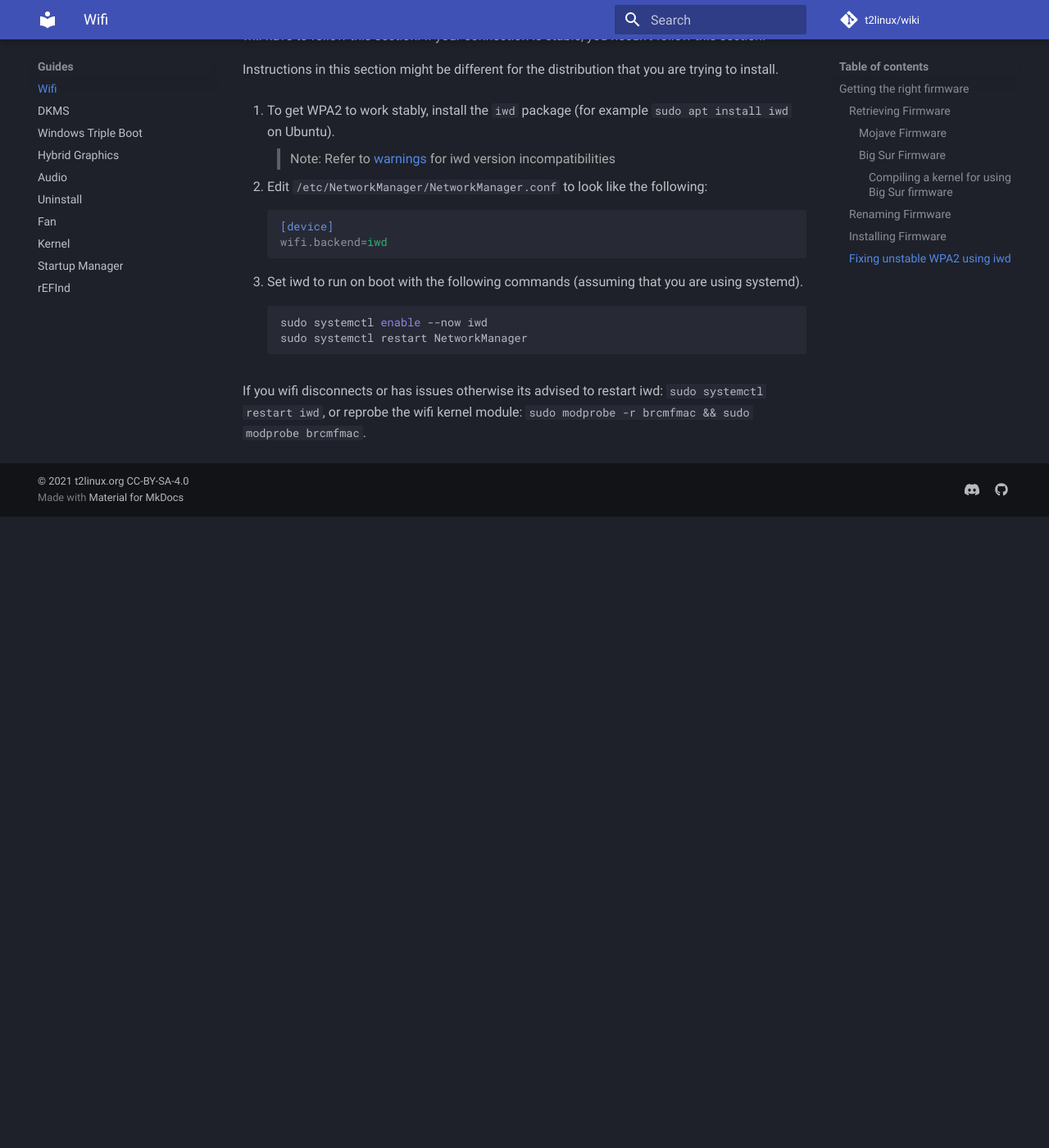
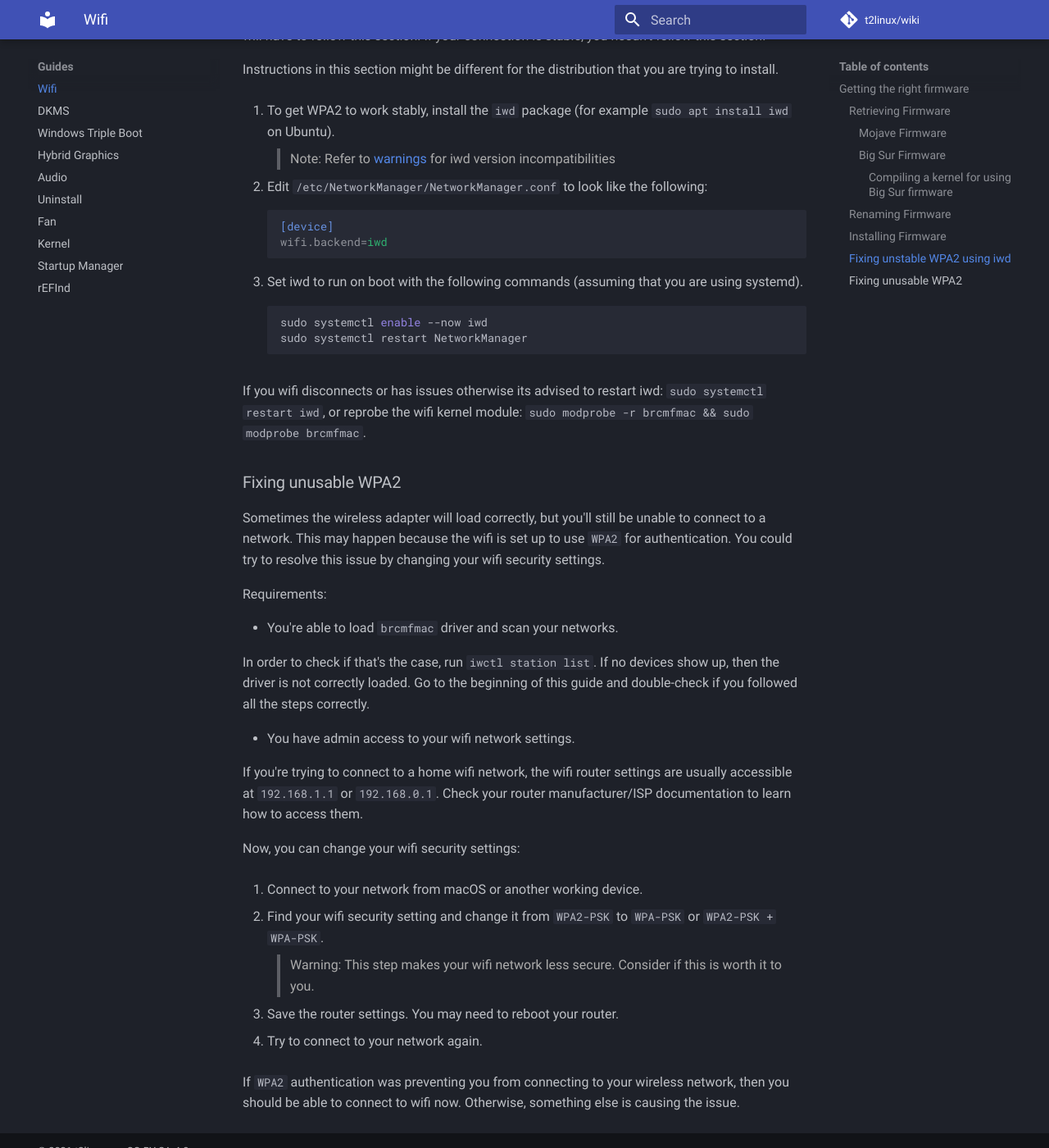
Before and after one commit to t2linux/wiki, an MkDocs documentation site: the page built from docs/guides/wifi.md, in a window 1280 px wide and 1400 px high, scrolled down 3809 px. Shown: the whole window at 82% size. Built offline with MkDocs 1.6.1 and Material for MkDocs 9.7.7, drawn with Linux system fonts in a browser that asks for light colours; comment, search, counter and statistics services are not loaded; before the commit the page ends 4439 px from its top, so only the background shows below that.

Commit message:
Added a section about changing WPA2 to WPA to the wifi guide.

````diff
--- a/docs/guides/wifi.md
+++ b/docs/guides/wifi.md
@@ -139,3 +139,43 @@ Instructions in this section might be different for the distribution that you ar
     ```
 
 If you wifi disconnects or has issues otherwise its advised to restart iwd: `sudo systemctl restart iwd`, or reprobe the wifi kernel module: `sudo modprobe -r brcmfmac && sudo modprobe brcmfmac`.
+
+### Fixing unusable WPA2
+
+Sometimes the wireless adapter will load correctly, but you'll
+still be unable to connect to a network. This may happen because
+the wifi is set up to use `WPA2` for authentication. You could
+try to resolve this issue by changing your wifi security settings.
+
+Requirements:
+
+- You're able to load `brcmfmac` driver and scan your networks.
+
+In order to check if that's the case, run `iwctl station list`.
+If no devices show up, then the driver is not correctly loaded.
+Go to the beginning of this guide and double-check if you
+followed all the steps correctly.
+
+- You have admin access to your wifi network settings.
+
+If you're trying to connect to a home wifi network, the wifi
+router settings are usually accessible at `192.168.1.1` or
+`192.168.0.1`. Check your router manufacturer/ISP documentation
+to learn how to access them.
+
+Now, you can change your wifi security settings:
+
+1. Connect to your network from macOS or another working device.
+
+2. Find your wifi security setting and change it from `WPA2-PSK`
+to `WPA-PSK` or `WPA2-PSK + WPA-PSK`.
+> Warning: This step makes your wifi network less secure.
+Consider if this is worth it to you.
+
+3. Save the router settings. You may need to reboot your router.
+
+4. Try to connect to your network again.
+
+If `WPA2` authentication was preventing you from connecting
+to your wireless network, then you should be able to connect to
+wifi now. Otherwise, something else is causing the issue.
````
